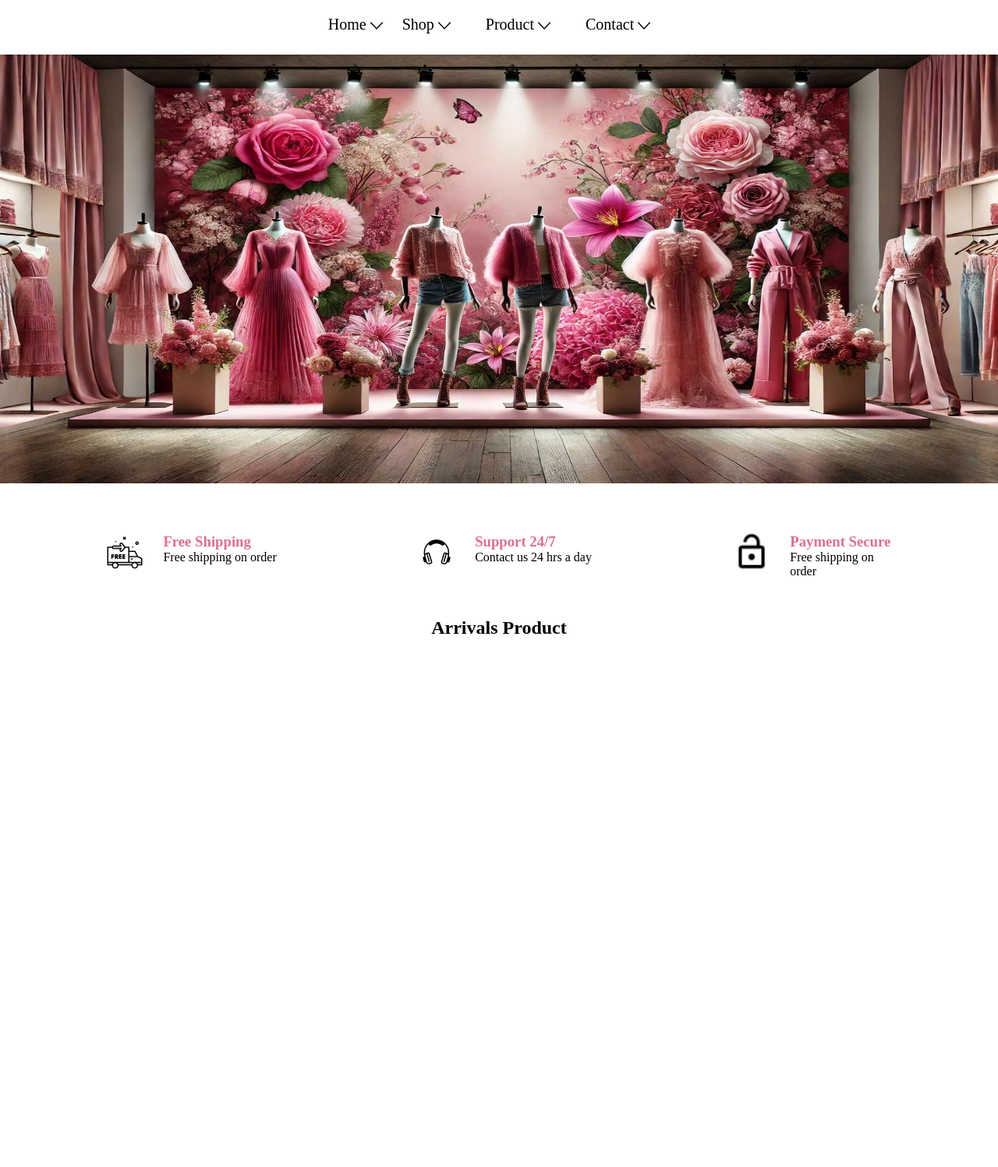
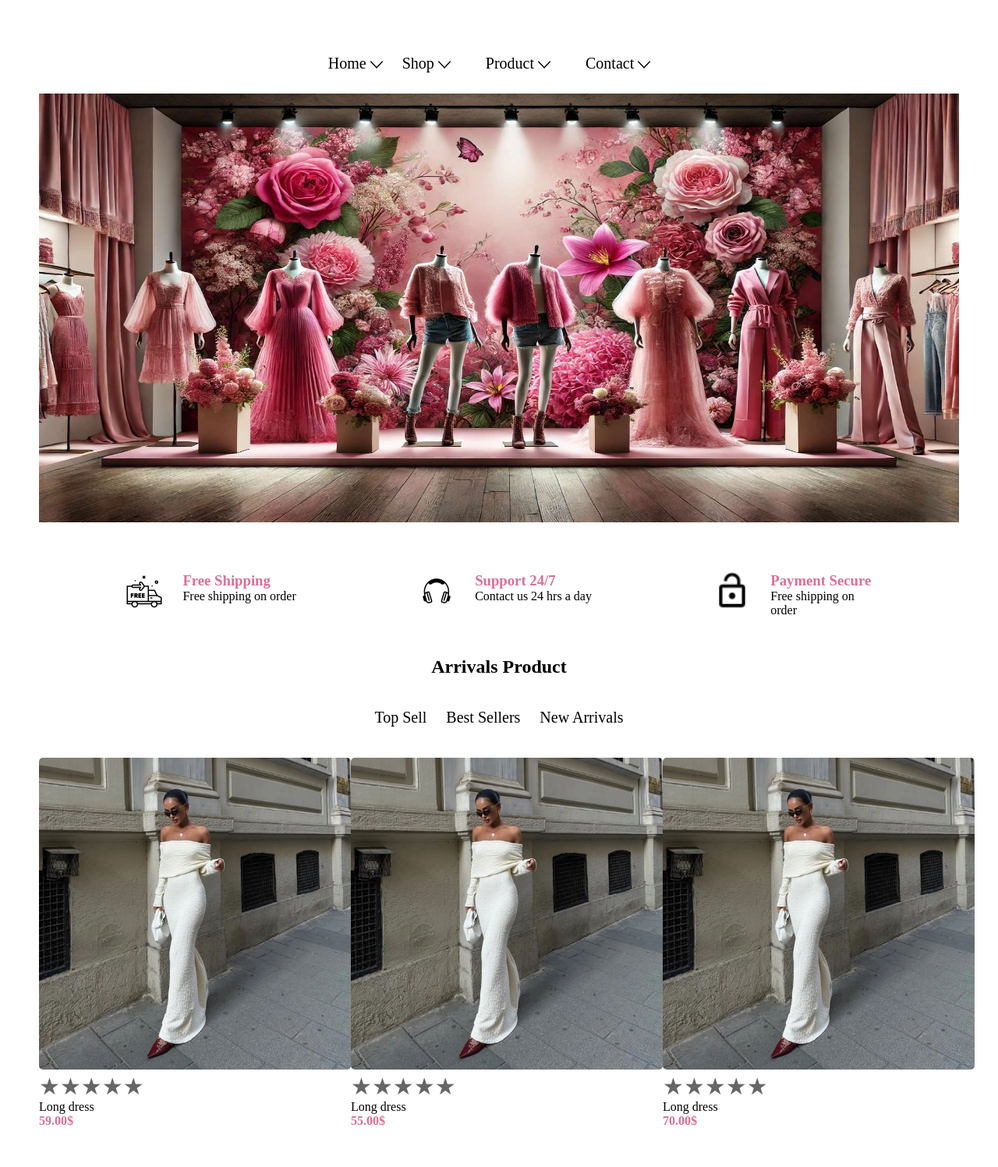
Before and after one commit to linademiri/Ubt-Project, a PHP site: page / in a window 1280 px wide. Shown: the part 130-1627 px from the top of the page at 78% size. Before the commit the page ends 943 px from the top, so only its background shows below. Run offline with PHP 8.4, Linux system fonts and the light colour scheme.

Commit message:
card 2 js

```diff
--- a/Project/css/styles.css
+++ b/Project/css/styles.css
@@ -27,8 +27,6 @@
 .gridfrfrfr {
     grid-template-columns: 1fr 1fr 1fr;
 }
-
-
 
 .center {
     justify-content: center;
@@ -95,6 +93,11 @@
     width: 100%;
 }
 
+.img3 {
+    height: 400px;
+    width: 400px;
+}
+
 .headerIcon {
     width: 26px;
 }
@@ -133,3 +136,49 @@ button {
 .pink:hover {
     color: palevioletred;
 }
+
+/*  main*/
+main {
+    padding: 50px;
+}
+
+.rating:not(:checked)>input {
+    position: absolute;
+    appearance: none;
+}
+
+.rating:not(:checked)>label {
+    float: right;
+    cursor: pointer;
+    font-size: 30px;
+    color: #666;
+}
+
+.rating:not(:checked)>label:before {
+    content: '★';
+}
+
+.rating>input:checked+label:hover,
+.rating>input:checked+label:hover~label,
+.rating>input:checked~label:hover,
+.rating>input:checked~label:hover~label,
+.rating>label:hover~input:checked~label {
+    color: #e58e09;
+}
+
+.rating:not(:checked)>label:hover,
+.rating:not(:checked)>label:hover~label {
+    color: #ff9e0b;
+}
+
+.rating>input:checked~label {
+    color: #ffa723;
+}
+
+.images {
+    display: none;
+}
+
+.active {
+    display: grid;
+}
--- a/Project/index.html
+++ b/Project/index.html
@@ -33,6 +33,7 @@
         </div>
         <hr>
     </header>
+    <main>
         <div class="dFlex center">
             <div class="dFlex ">
                 <p class="pink fontSize">Home</p>
@@ -53,14 +54,15 @@
         </div>
         <div><img class="img2" src="./img/img.jpg" alt=""></div>
         <div class="dFlex jContentE marginTop gap25">
-        <div class="dFlex gap25 margin20 "><img src="./img/9802780_free_shipping_sales_discount_offer_icon.png" alt="">
+            <div class="dFlex gap25 margin20 "><img src="./img/9802780_free_shipping_sales_discount_offer_icon.png"
+                    alt="">
                 <div class="">
                     <h3 class="colorP ">Free Shipping</h3>
                     <p>Free shipping on order</p>
                 </div>
             </div>
-        <div class="dFlex gap25 margin20"><img src="./img/7114152_equipment_listening_headphones_dj_headset_icon.png"
-                alt="">
+            <div class="dFlex gap25 margin20"><img
+                    src="./img/7114152_equipment_listening_headphones_dj_headset_icon.png" alt="">
                 <div>
                     <h3 class="colorP ">Support 24/7</h3>
                     <p>Contact us 24 hrs a day</p>
@@ -75,7 +77,184 @@
             </div>
         </div>
         <h2 class="dFlex center marginTop pink">Arrivals Product</h2>
+        <div class="dFlex center gap25 marginTop fontSize ">
+            <button id="button1" class="pink ">Top Sell</button>
+            <button id="button2" class="pink ">Best Sellers</button>
+            <button id="button3" class="pink">New Arrivals</button>
+        </div>
+        <div id="images1" class="grid gridfrfrfr marginTop  images active">
+            <div><img class="img3 borderRadius" src="./img/1.jpg" alt="">
+                <div class="rating dFlex">
+                    <input value="5" name="rate" id="star5" type="radio">
+                    <label title="text" for="star5"></label>
+                    <input value="4" name="rate" id="star4" type="radio">
+                    <label title="text" for="star4"></label>
+                    <input value="3" name="rate" id="star3" type="radio" checked="">
+                    <label title="text" for="star3"></label>
+                    <input value="2" name="rate" id="star2" type="radio">
+                    <label title="text" for="star2"></label>
+                    <input value="1" name="rate" id="star1" type="radio">
+                    <label title="text" for="star1"></label>
+                </div>
+                <div>
+                    <p>Long dress</p>
+                    <h4 class="colorP">59.00$</h4>
+                </div>
+            </div>
+            <div><img class="img3 borderRadius" src="./img/1.jpg" alt="">
+                <div class="rating dFlex">
+                    <input value="5" name="rate" id="star5" type="radio">
+                    <label title="text" for="star5"></label>
+                    <input value="4" name="rate" id="star4" type="radio">
+                    <label title="text" for="star4"></label>
+                    <input value="3" name="rate" id="star3" type="radio" checked="">
+                    <label title="text" for="star3"></label>
+                    <input value="2" name="rate" id="star2" type="radio">
+                    <label title="text" for="star2"></label>
+                    <input value="1" name="rate" id="star1" type="radio">
+                    <label title="text" for="star1"></label>
+                </div>
 
+                <div>
+                    <p>Long dress</p>
+                    <h4 class="colorP">55.00$</h4>
+                </div>
+            </div>
+            <div class=""><img class="img3 borderRadius" src="./img/1.jpg" alt="">
+                <div class="rating dFlex">
+                    <input value="5" name="rate" id="star5" type="radio">
+                    <label title="text" for="star5"></label>
+                    <input value="4" name="rate" id="star4" type="radio">
+                    <label title="text" for="star4"></label>
+                    <input value="3" name="rate" id="star3" type="radio" checked="">
+                    <label title="text" for="star3"></label>
+                    <input value="2" name="rate" id="star2" type="radio">
+                    <label title="text" for="star2"></label>
+                    <input value="1" name="rate" id="star1" type="radio">
+                    <label title="text" for="star1"></label>
+                </div>
+                <div>
+                    <p>Long dress</p>
+                    <h4 class="colorP">70.00$</h4>
+                </div>
+            </div>
+        </div>
+        <div id="images2" class="grid gridfrfrfr marginTop  images ">
+            <div><img class="img3 borderRadius" src="./img/2.jpg" alt="">
+                <div class="rating dFlex">
+                    <input value="5" name="rate" id="star5" type="radio">
+                    <label title="text" for="star5"></label>
+                    <input value="4" name="rate" id="star4" type="radio">
+                    <label title="text" for="star4"></label>
+                    <input value="3" name="rate" id="star3" type="radio" checked="">
+                    <label title="text" for="star3"></label>
+                    <input value="2" name="rate" id="star2" type="radio">
+                    <label title="text" for="star2"></label>
+                    <input value="1" name="rate" id="star1" type="radio">
+                    <label title="text" for="star1"></label>
+                </div>
+                <div>
+                    <p>Long dress</p>
+                    <h4 class="colorP">59.00$</h4>
+                </div>
+            </div>
+            <div><img class="img3 borderRadius" src="./img/2.jpg" alt="">
+                <div class="rating dFlex">
+                    <input value="5" name="rate" id="star5" type="radio">
+                    <label title="text" for="star5"></label>
+                    <input value="4" name="rate" id="star4" type="radio">
+                    <label title="text" for="star4"></label>
+                    <input value="3" name="rate" id="star3" type="radio" checked="">
+                    <label title="text" for="star3"></label>
+                    <input value="2" name="rate" id="star2" type="radio">
+                    <label title="text" for="star2"></label>
+                    <input value="1" name="rate" id="star1" type="radio">
+                    <label title="text" for="star1"></label>
+                </div>
+
+                <div>
+                    <p>Long dress</p>
+                    <h4 class="colorP">55.00$</h4>
+                </div>
+            </div>
+            <div class=""><img class="img3 borderRadius" src="./img/2.jpg" alt="">
+                <div class="rating dFlex">
+                    <input value="5" name="rate" id="star5" type="radio">
+                    <label title="text" for="star5"></label>
+                    <input value="4" name="rate" id="star4" type="radio">
+                    <label title="text" for="star4"></label>
+                    <input value="3" name="rate" id="star3" type="radio" checked="">
+                    <label title="text" for="star3"></label>
+                    <input value="2" name="rate" id="star2" type="radio">
+                    <label title="text" for="star2"></label>
+                    <input value="1" name="rate" id="star1" type="radio">
+                    <label title="text" for="star1"></label>
+                </div>
+                <div>
+                    <p>Long dress</p>
+                    <h4 class="colorP">70.00$</h4>
+                </div>
+            </div>
+        </div>
+        <div id="images3" class="grid gridfrfrfr marginTop  images ">
+            <div><img class="img3 borderRadius" src="./img/3.jpg" alt="">
+                <div class="rating dFlex">
+                    <input value="5" name="rate" id="star5" type="radio">
+                    <label title="text" for="star5"></label>
+                    <input value="4" name="rate" id="star4" type="radio">
+                    <label title="text" for="star4"></label>
+                    <input value="3" name="rate" id="star3" type="radio" checked="">
+                    <label title="text" for="star3"></label>
+                    <input value="2" name="rate" id="star2" type="radio">
+                    <label title="text" for="star2"></label>
+                    <input value="1" name="rate" id="star1" type="radio">
+                    <label title="text" for="star1"></label>
+                </div>
+                <div>
+                    <p>Long dress</p>
+                    <h4 class="colorP">59.00$</h4>
+                </div>
+            </div>
+            <div><img class="img3 borderRadius" src="./img/3.jpg" alt="">
+                <div class="rating dFlex">
+                    <input value="5" name="rate" id="star5" type="radio">
+                    <label title="text" for="star5"></label>
+                    <input value="4" name="rate" id="star4" type="radio">
+                    <label title="text" for="star4"></label>
+                    <input value="3" name="rate" id="star3" type="radio" checked="">
+                    <label title="text" for="star3"></label>
+                    <input value="2" name="rate" id="star2" type="radio">
+                    <label title="text" for="star2"></label>
+                    <input value="1" name="rate" id="star1" type="radio">
+                    <label title="text" for="star1"></label>
+                </div>
+
+                <div>
+                    <p>Long dress</p>
+                    <h4 class="colorP">55.00$</h4>
+                </div>
+            </div>
+            <div class=""><img class="img3 borderRadius" src="./img/3.jpg" alt="">
+                <div class="rating dFlex">
+                    <input value="5" name="rate" id="star5" type="radio">
+                    <label title="text" for="star5"></label>
+                    <input value="4" name="rate" id="star4" type="radio">
+                    <label title="text" for="star4"></label>
+                    <input value="3" name="rate" id="star3" type="radio" checked="">
+                    <label title="text" for="star3"></label>
+                    <input value="2" name="rate" id="star2" type="radio">
+                    <label title="text" for="star2"></label>
+                    <input value="1" name="rate" id="star1" type="radio">
+                    <label title="text" for="star1"></label>
+                </div>
+                <div>
+                    <p>Long dress</p>
+                    <h4 class="colorP">70.00$</h4>
+                </div>
+            </div>
+        </div>
+    </main>
+    <script src="./js/main.js"> </script>
 </body>
 
 </html>
--- /dev/null
+++ b/Project/js/main.js
@@ -0,0 +1,27 @@
+const button1 = document.getElementById("button1");
+const button2 = document.getElementById("button2");
+const button3 = document.getElementById("button3");
+const images1 = document.getElementById("images1");
+const images2 = document.getElementById("images2");
+const images3 = document.getElementById("images3")
+
+
+button1.addEventListener("click", function () {
+    images1.classList.add("active");
+    images2.classList.remove("active");
+    images3.classList.remove("active");
+});
+
+
+button2.addEventListener("click", function () {
+    images2.classList.add("active");
+    images1.classList.remove("active");
+    images3.classList.remove("active");
+
+});
+button3.addEventListener("click", function () {
+    images3.classList.add("active");
+    images1.classList.remove("active");
+    images2.classList.remove("active");
+
+});
```
Also changed, not shown: Project/img/1.jpg (added), Project/img/2.jpg (added), Project/img/3.jpg (added). Lines whose indentation alone changed are shown as unchanged.
